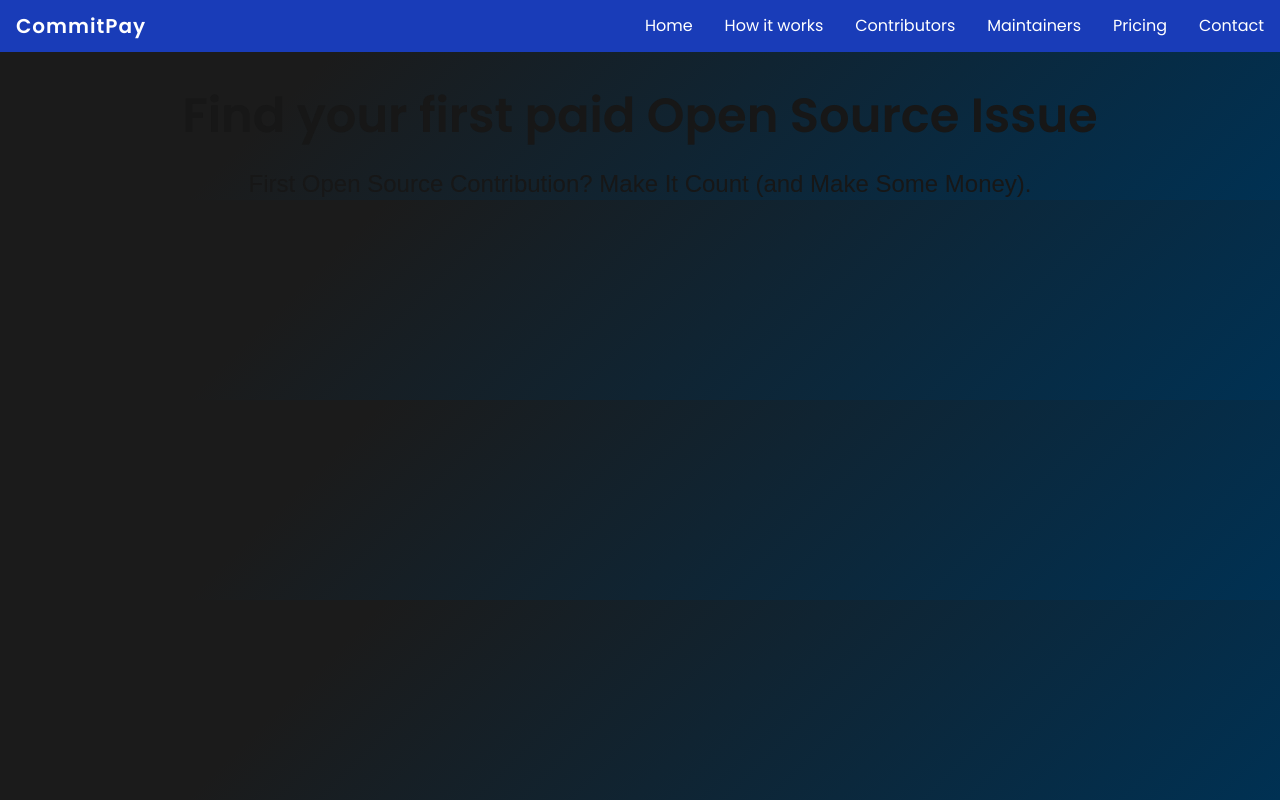
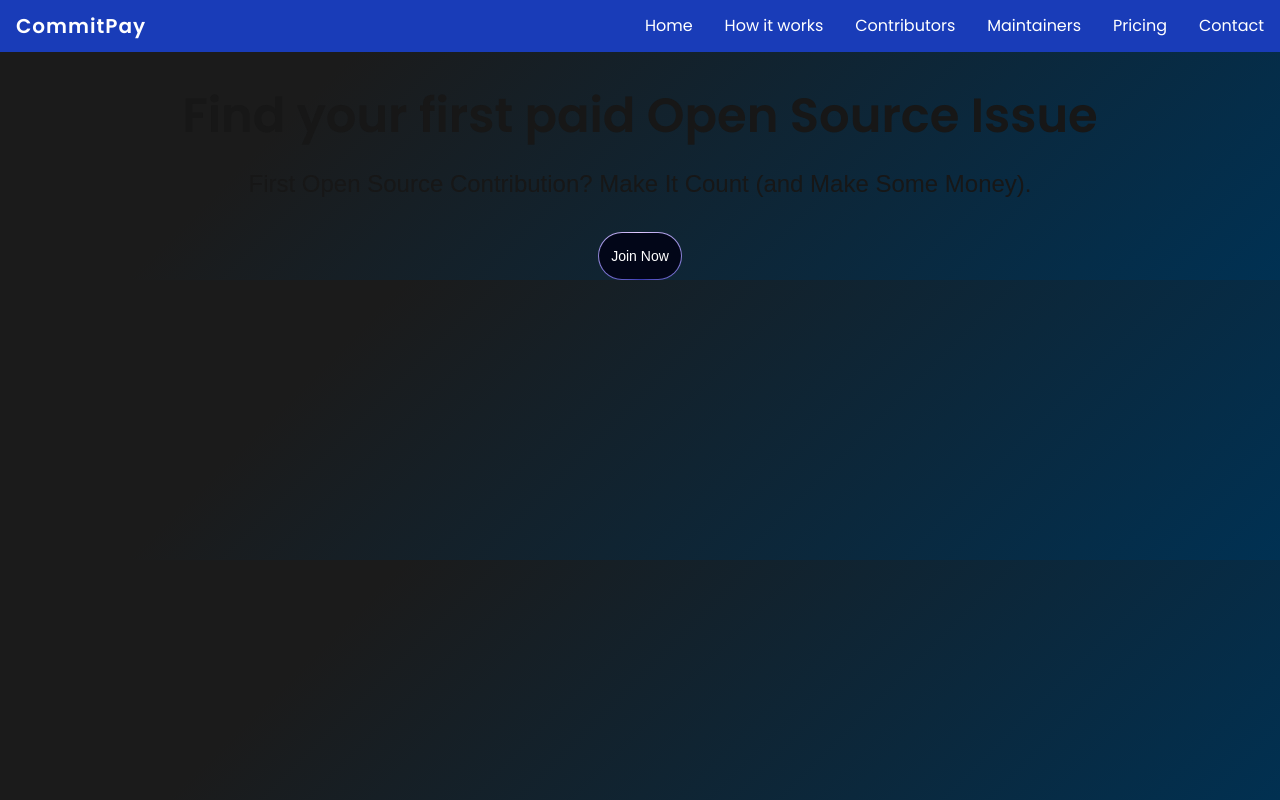
Before and after one commit to mohammadanas51/commitpay-v2, a Next.js app: page / in a window 1280 px wide. Built offline with nearby package versions, Linux system fonts and the light colour scheme.

Commit message:
added a CTA button

```diff
--- /dev/null
+++ b/src/components/landingPage/CtaButtons.tsx
@@ -0,0 +1,16 @@
+import React from "react";
+
+function CtaButtons() {
+  return (
+    <div className="flex justify-center items-center mt-8">
+      <button className="relative inline-flex h-12 overflow-hidden rounded-full p-[1px] focus:outline-none focus:ring-2 focus:ring-slate-400 focus:ring-offset-2 focus:ring-offset-slate-50">
+        <span className="absolute inset-[-1000%] animate-[spin_2s_linear_infinite] bg-[conic-gradient(from_90deg_at_50%_50%,#E2CBFF_0%,#393BB2_50%,#E2CBFF_100%)]" />
+        <span className="inline-flex h-full w-full cursor-pointer items-center justify-center rounded-full bg-slate-950 px-3 py-1 text-sm font-medium text-white backdrop-blur-3xl">
+          Join Now
+        </span>
+      </button>
+    </div>
+  );
+}
+
+export default CtaButtons;
--- a/src/components/landingPage/landingPage.tsx
+++ b/src/components/landingPage/landingPage.tsx
@@ -1,12 +1,14 @@
 import React from 'react'
 import Header from './Header'
 import NavBar from './NavBar'
+import CtaButtons from './CtaButtons';
 
 function LandingPage() {
   return (
     <>
       <NavBar />
       <Header />
+      <CtaButtons/>
     </>
   );
 }
```
